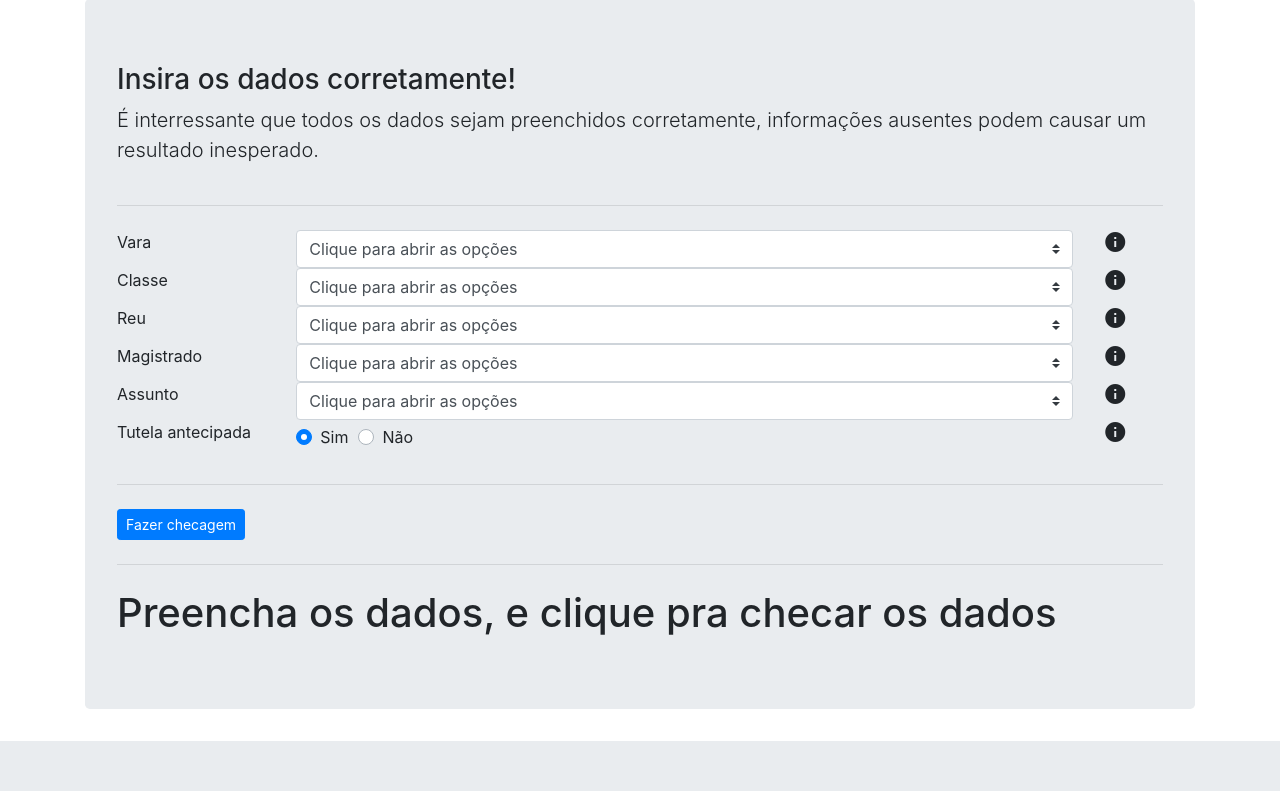
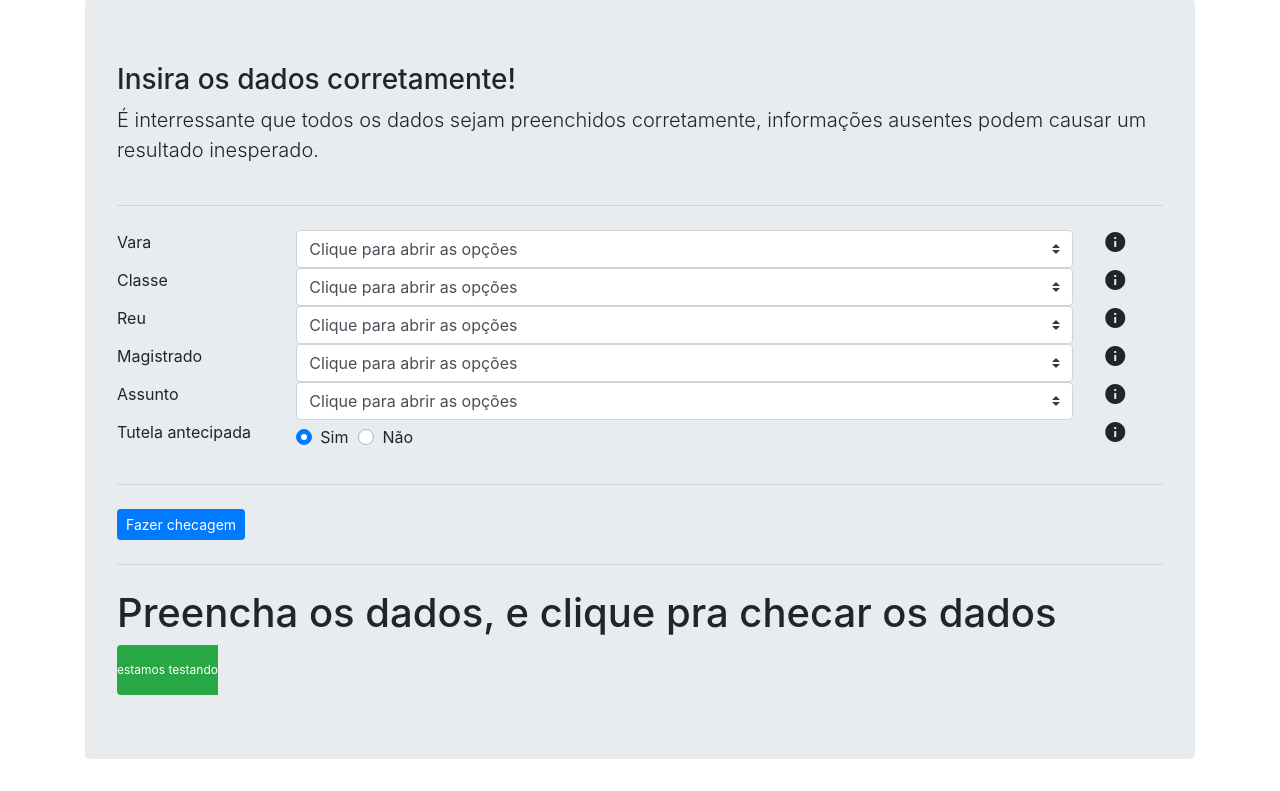
Before and after one commit to hitallow/flask_app, a Flask app: page / in a window 1280 px wide. Shown: the part 87-878 px from the top of the page. Before the commit the page ends 828 px from the top, so only its background shows below. Run offline with Flask 2, Linux system fonts and the light colour scheme; some libraries are stand-ins or nearby versions.

Commit message:
finalizando barra de progresso

```diff
--- a/app/controllers/urls.py
+++ b/app/controllers/urls.py
@@ -33,13 +33,11 @@ def testar():
             output = abs(1-(sum(values)/5000))
         else:
             output = abs(1-(sum(values)/10000))
-        print("out final:> ",output)
         classes = ['PROVIDO', 'IMPROVIDO', 'PARCIALMENTE PROVIDO']
         response = {
             "output": output,
-            "class": random.choice(classes)
+            "classe": random.choice(classes)
         }
-
         return json.dumps(response)
 
 
--- a/app/static/css/main.css
+++ b/app/static/css/main.css
@@ -12,6 +12,7 @@
     margin-right: 10px;
 
 }
+
 .icons-navbar li a img{
     width: 30px;
     height: 30px;
@@ -31,3 +32,10 @@
     cursor: pointer;
 
 }
+.custom-progress{
+    height: 50px;
+    border-color: red;
+}
+.custom-progress div{
+    border-color: red!important;
+}
--- a/app/static/javascript/main.js
+++ b/app/static/javascript/main.js
@@ -6,6 +6,7 @@ class Controller {
         this.formEl = document.querySelector("#form-principal");
         this.spinnerEl = document.querySelector('#load-spinner');
         this.resultEl = document.querySelector("#resultOfModel");
+        this.progressBarEl = document.querySelector("#progress-bar-result");
         $(function () { $('[data-toggle="tooltip"]').tooltip() });
         // iniciando evento
         this.init();
@@ -47,8 +48,11 @@ class Controller {
         xhr.onload = (e) =>{
             if (xhr.readyState === 4 && xhr.status === 200) {
                 this.alterVisibleSpinner();
+                let response = JSON.parse(xhr.responseText);
+                console.log(response.output*100);
+                this.progressBarEl.style.width = response.output*100+'%';
+                this.progressBarEl.innerHTML = response.classe;
 
-                console.log(xhr.responseText);
                 //this.resultEl.innerHTML = xhr.responseText;
 
             } else {
@@ -66,5 +70,6 @@ class Controller {
             this.spinnerEl.style.display = "none"
         }
     }
+
 }
 let control = new Controller();
--- a/app/templates/index.html
+++ b/app/templates/index.html
@@ -41,7 +41,7 @@
 
 
     <div class='container principal-container' id="principal">
-        <div class='col-md-12 jumbotron'>
+        <div class='col-md-12 jumbotron '>
 
             <div class="row">
                 <div class="col-md-12">
@@ -199,19 +199,28 @@
             </div>
             <hr class="my-4">
             <div class="row">
-                    <div id="load-spinner" class="col-md-12" style="display:none">
-                        <div  class="d-flex justify-content-center">
-                            <div class="spinner-border text-danger" role="status">
-                                <span class="sr-only">Loading...</span>
-                            </div>
+                <div id="load-spinner" class="col-md-12" style="display:none">
+                    <div class="d-flex justify-content-center">
+                        <div class="spinner-border text-danger" role="status">
+                            <span class="sr-only">Loading...</span>
                         </div>
                     </div>
                 </div>
+            </div>
             <div class="row">
                 <div class="col-md-12">
                     <h1 id="resultOfModel">
                         Preencha os dados, e clique pra checar os dados
                     </h1>
+
+                    <div id="progress-bar">
+                        <div class="progress custom-progress">
+                            <div class="progress-bar bg-success" id="progress-bar-result">
+                                estamos testando
+                            </div>
+                        </div>
+                    </div>
+
                 </div>
 
             </div>
```
